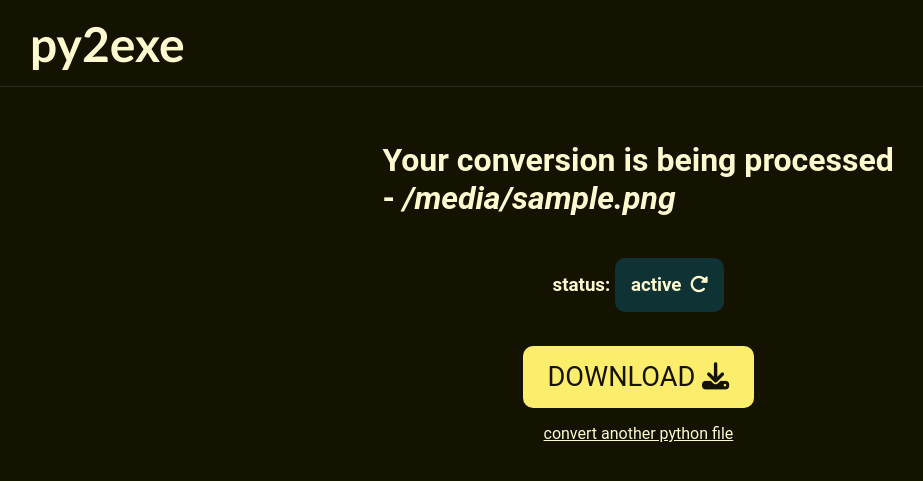
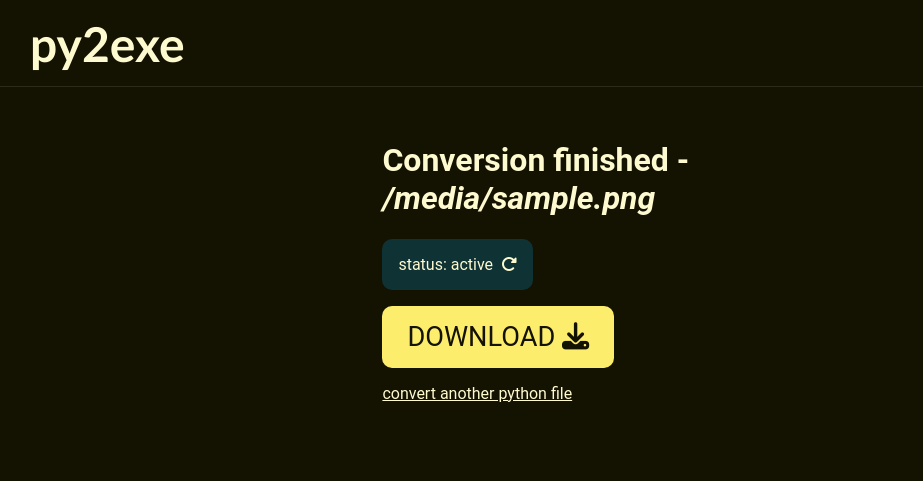
Before and after one commit to kvandeh/py2exe, a Flask app: template app/templates/view_conversion.html in a window 1280 px wide. Shown: the top 481 px of the page, without its empty margins (8-931 px from the left). Run offline with Flask 3, Linux system fonts and the light colour scheme; the template is opened without the code that fills it: most values are stand-ins (such as "Sample title", 1, 10 or a date in 2020); parts of the project's set-up code (start-up, migrations or seed data) failed here and were passed over.

Commit message:
better view conversion styling

```diff
--- a/app/static/css/main.css
+++ b/app/static/css/main.css
@@ -32,7 +32,7 @@
     display: flex;
     flex-direction: column;
     justify-content: space-between;
-    align-items: center;
+    align-items: start;
 }
 
 a {
--- a/app/templates/view_conversion.html
+++ b/app/templates/view_conversion.html
@@ -10,7 +10,7 @@
     }
 
     .download {
-        margin: 1rem;
+        margin: 1rem 0;
         font-size: 1.7rem;
     }
 </style>
@@ -18,14 +18,25 @@
 
 
 {% block body %}
+<div>
+    {% if download %}
+        <h1>Conversion finished - <i>
+            {% for filename in filenames %}
+            {{ filename }}
+            {% endfor %}
+            </i></h1>
+    {% else %}
+        <h1>Your conversion is being processed - <i>
+            {% for filename in filenames %}
+            {{ filename }}
+            {% endfor %}
+            </i></h1>
+        <p>It can take up to several minutes to process your python files depending on their complexity.
+                You can watch the process below. Please refresh the page to update status.</p>
+    {% endif %}
 
-<h1>Your conversion is being processed - <i>
-    {% for filename in filenames %}
-    {{ filename }}
-    {% endfor %}
-</i></h1>
-
-<h3>status: <div class="status">{{ status }}<a href="" style="padding-left: .5rem;"><i class="fa-solid fa-rotate-right"></i></a></div></h3>
+    <div class="status">status: {{ status }}<a href="" style="padding-left: .5rem;"><i class="fa-solid fa-rotate-right"></i></a></div>
+</div>
 
 {% if download %}
 <a class="button-link download" href="{{ download }}">DOWNLOAD <i class="fa fa-download"></i></a>
```
